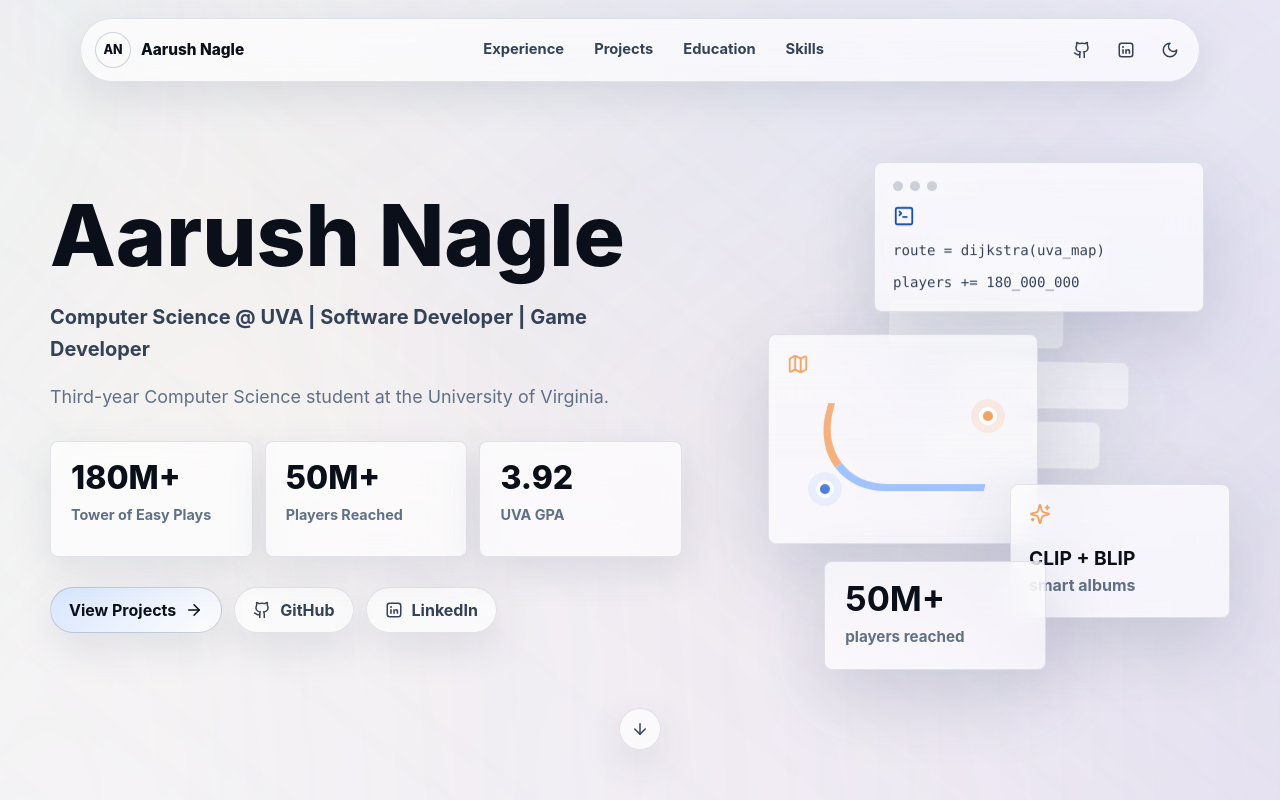
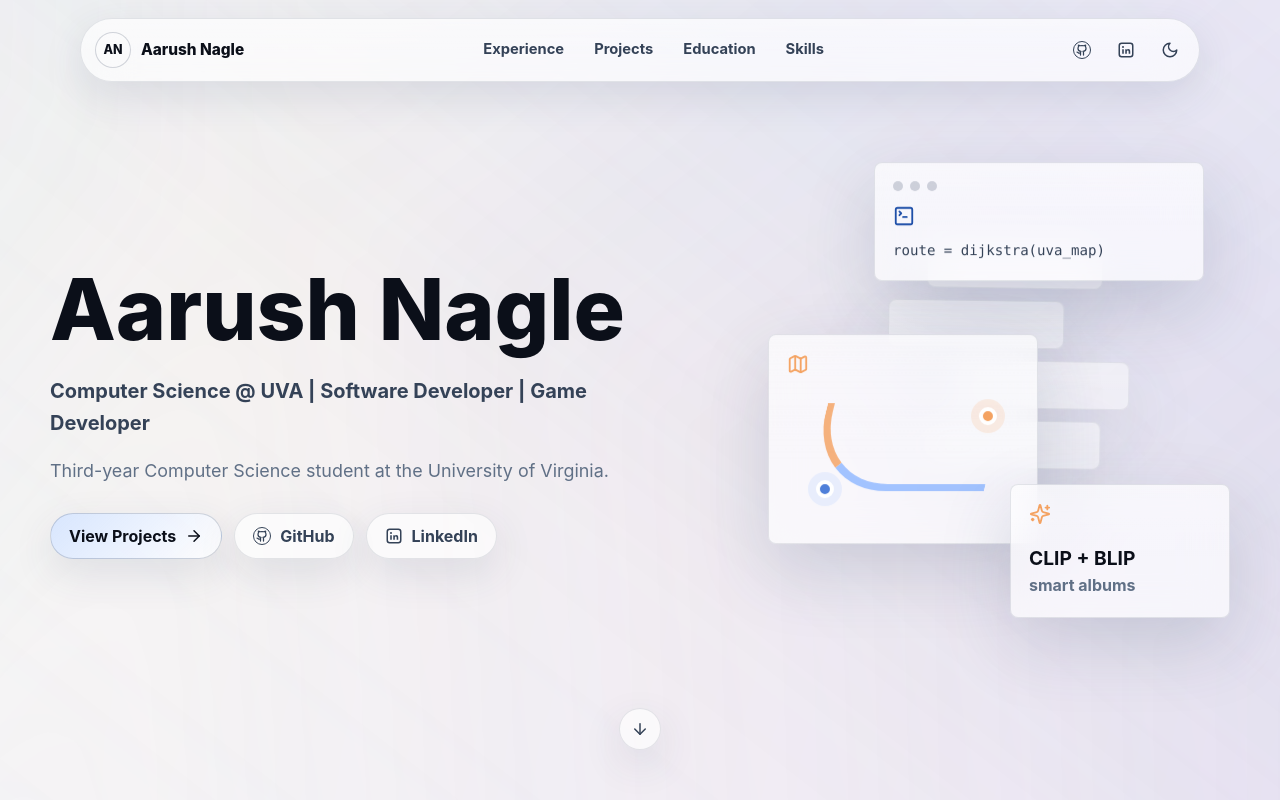
Before and after one commit to AarushNagle24/Aarush-Nagle-Portfolio, a React (Vite) app: page / in a window 1280 px wide. Shown: the top 800 px of the page. Built offline with nearby package versions, Linux system fonts and the light colour scheme.

Commit message:
Remove hero metrics and restore XON logo

```diff
--- a/src/components/Contact.jsx
+++ b/src/components/Contact.jsx
@@ -1,5 +1,6 @@
-import { Github, Mail } from 'lucide-react';
+import { Mail } from 'lucide-react';
 import { socials } from '../data/portfolio.js';
+import GitHubCircleIcon from './GitHubCircleIcon.jsx';
 import GlassCard from './GlassCard.jsx';
 import LinkedInBoxIcon from './LinkedInBoxIcon.jsx';
 
@@ -25,7 +26,7 @@
               LinkedIn
             </a>
             <a className="button button-secondary" href={socials.github} target="_blank" rel="noreferrer">
-              <Github size={18} aria-hidden="true" />
+              <GitHubCircleIcon size={18} />
               GitHub
             </a>
           </div>
--- a/src/components/Footer.jsx
+++ b/src/components/Footer.jsx
@@ -1,5 +1,5 @@
-import { Github } from 'lucide-react';
 import { socials } from '../data/portfolio.js';
+import GitHubCircleIcon from './GitHubCircleIcon.jsx';
 import LinkedInBoxIcon from './LinkedInBoxIcon.jsx';
 
 export default function Footer() {
@@ -10,7 +10,7 @@
         <p>Built with React</p>
         <div className="footer-links">
           <a href={socials.github} target="_blank" rel="noreferrer" aria-label="GitHub">
-            <Github size={18} aria-hidden="true" />
+            <GitHubCircleIcon size={18} />
           </a>
           <a href={socials.linkedin} target="_blank" rel="noreferrer" aria-label="LinkedIn">
             <LinkedInBoxIcon size={18} />
--- /dev/null
+++ b/src/components/GitHubCircleIcon.jsx
@@ -0,0 +1,13 @@
+import { Github } from 'lucide-react';
+
+export default function GitHubCircleIcon({ size = 18 }) {
+  return (
+    <span
+      className="github-circle-icon"
+      style={{ width: size, height: size }}
+      aria-hidden="true"
+    >
+      <Github size={Math.round(size * 0.68)} />
+    </span>
+  );
+}
--- a/src/components/Hero.jsx
+++ b/src/components/Hero.jsx
@@ -1,8 +1,8 @@
 import { motion } from 'framer-motion';
-import { ArrowDown, ArrowRight, Github, Map, Sparkles, TerminalSquare } from 'lucide-react';
-import { heroMetrics, socials } from '../data/portfolio.js';
+import { ArrowDown, ArrowRight, Map, Sparkles, TerminalSquare } from 'lucide-react';
+import { socials } from '../data/portfolio.js';
+import GitHubCircleIcon from './GitHubCircleIcon.jsx';
 import LinkedInBoxIcon from './LinkedInBoxIcon.jsx';
-import MetricCard from './MetricCard.jsx';
 
 export default function Hero() {
   return (
@@ -33,12 +33,6 @@
           Third-year Computer Science student at the University of Virginia.
         </motion.p>
 
-        <div className="hero-metrics" aria-label="Portfolio metrics">
-          {heroMetrics.map((metric, index) => (
-            <MetricCard key={metric.label} metric={metric} delay={0.12 + index * 0.08} />
-          ))}
-        </div>
-
         <motion.div
           className="hero-actions"
           initial={{ opacity: 0, y: 20 }}
@@ -50,7 +44,7 @@
             <ArrowRight size={18} aria-hidden="true" />
           </a>
           <a className="button button-secondary" href={socials.github} target="_blank" rel="noreferrer">
-            <Github size={18} aria-hidden="true" />
+            <GitHubCircleIcon size={18} />
             GitHub
           </a>
           <a className="button button-secondary" href={socials.linkedin} target="_blank" rel="noreferrer">
@@ -75,7 +69,6 @@
           </div>
           <TerminalSquare size={22} />
           <code>route = dijkstra(uva_map)</code>
-          <code>players += 180_000_000</code>
         </div>
         <div className="visual-pane map-pane">
           <Map size={22} />
@@ -94,10 +87,6 @@
           <span />
           <span />
         </div>
-        <div className="visual-stat">
-          <strong>50M+</strong>
-          <span>players reached</span>
-        </div>
       </motion.div>
 
       <a className="scroll-indicator" href="#experience" aria-label="Scroll to experience">
--- a/src/components/MetricCard.jsx
+++ /dev/null
@@ -1,79 +0,0 @@
-import { useEffect, useRef, useState } from 'react';
-import { motion, useInView, useReducedMotion } from 'framer-motion';
-
-const formatter = new Intl.NumberFormat('en-US');
-
-export default function MetricCard({ metric, delay = 0 }) {
-  const ref = useRef(null);
-  const inView = useInView(ref, { once: true, margin: '-60px' });
-  const reducedMotion = useReducedMotion();
-  const [hasStarted, setHasStarted] = useState(false);
-  const [displayValue, setDisplayValue] = useState(reducedMotion ? metric.value : 0);
-
-  useEffect(() => {
-    if (inView) {
-      setHasStarted(true);
-    }
-  }, [inView]);
-
-  useEffect(() => {
-    const timerId = window.setTimeout(() => {
-      if (!ref.current) return;
-
-      const rect = ref.current.getBoundingClientRect();
-      if (rect.top < window.innerHeight && rect.bottom > 0) {
-        setHasStarted(true);
-      }
-    }, 120);
-
-    return () => window.clearTimeout(timerId);
-  }, []);
-
-  useEffect(() => {
-    if (!hasStarted) return undefined;
-
-    if (reducedMotion) {
-      setDisplayValue(metric.value);
-      return undefined;
-    }
-
-    let frameId;
-    const startTime = performance.now();
-    const duration = 950;
-
-    const tick = (now) => {
-      const progress = Math.min((now - startTime) / duration, 1);
-      const eased = 1 - Math.pow(1 - progress, 3);
-      setDisplayValue(metric.value * eased);
-
-      if (progress < 1) {
-        frameId = requestAnimationFrame(tick);
-      }
-    };
-
-    frameId = requestAnimationFrame(tick);
-    return () => cancelAnimationFrame(frameId);
-  }, [hasStarted, metric.value, reducedMotion]);
-
-  const text =
-    metric.decimals != null
-      ? displayValue.toFixed(metric.decimals)
-      : formatter.format(Math.round(displayValue));
-
-  return (
-    <motion.div
-      ref={ref}
-      className="metric-card"
-      initial={{ opacity: 0, y: 18 }}
-      whileInView={{ opacity: 1, y: 0 }}
-      viewport={{ once: true }}
-      transition={{ duration: 0.45, delay }}
-    >
-      <strong>
-        {text}
-        {metric.suffix}
-      </strong>
-      <span>{metric.label}</span>
-    </motion.div>
-  );
-}
--- a/src/components/Navbar.jsx
+++ b/src/components/Navbar.jsx
@@ -1,7 +1,8 @@
 import { AnimatePresence, motion } from 'framer-motion';
-import { Github, Menu, Moon, Sun, X } from 'lucide-react';
+import { Menu, Moon, Sun, X } from 'lucide-react';
 import { useEffect, useState } from 'react';
 import { navLinks, socials } from '../data/portfolio.js';
+import GitHubCircleIcon from './GitHubCircleIcon.jsx';
 import LinkedInBoxIcon from './LinkedInBoxIcon.jsx';
 
 export default function Navbar({ theme, onToggleTheme }) {
@@ -39,7 +40,7 @@
 
       <div className="nav-actions">
         <a className="icon-button" href={socials.github} target="_blank" rel="noreferrer" aria-label="GitHub">
-          <Github size={18} aria-hidden="true" />
+          <GitHubCircleIcon size={18} />
         </a>
         <a
           className="icon-button"
--- a/src/data/portfolio.js
+++ b/src/data/portfolio.js
@@ -14,12 +14,6 @@
   { label: 'Skills', href: '#skills' },
 ];
 
-export const heroMetrics = [
-  { value: 180, suffix: 'M+', label: 'Tower of Easy Plays' },
-  { value: 50, suffix: 'M+', label: 'Players Reached' },
-  { value: 3.92, suffix: '', label: 'UVA GPA', decimals: 2 },
-];
-
 export const experiences = [
   {
     id: 'xon-studios',
@@ -30,8 +24,8 @@
     period: 'March 2021 - Present',
     link: 'https://www.roblox.com/communities/9895654/XON-Studios',
     linkLabel: 'View Roblox Community',
-    image: asset('images/xon-studios-mark.svg'),
-    fallbackImage: asset('images/xon-studios-mark.svg'),
+    image: asset('images/xon-studios.png'),
+    fallbackImage: asset('images/xon-fallback.svg'),
     description:
       'Founded XON Studios, an independent Roblox development studio whose games have reached 190+ million plays and more than 50 million players worldwide.',
     highlights: [
--- a/src/styles/components.css
+++ b/src/styles/components.css
@@ -185,6 +185,19 @@
   transform: translateY(-1px);
 }
 
+.github-circle-icon {
+  display: inline-grid;
+  flex: 0 0 auto;
+  place-items: center;
+  border: 1.7px solid currentColor;
+  border-radius: 50%;
+  line-height: 1;
+}
+
+.github-circle-icon svg {
+  stroke-width: 2.5;
+}
+
 .menu-toggle {
   display: none;
 }
@@ -256,41 +269,6 @@
   font-size: 1.12rem;
 }
 
-.hero-metrics {
-  display: grid;
-  grid-template-columns: repeat(3, minmax(0, 1fr));
-  gap: 12px;
-  margin: 30px 0;
-}
-
-.metric-card {
-  min-height: 116px;
-  padding: 20px;
-  border: 1px solid var(--glass-border);
-  border-radius: 8px;
-  background:
-    linear-gradient(180deg, rgba(255, 255, 255, 0.15), transparent 64%),
-    var(--surface);
-  box-shadow: var(--shadow-soft);
-  backdrop-filter: blur(18px) saturate(140%);
-  -webkit-backdrop-filter: blur(18px) saturate(140%);
-}
-
-.metric-card strong {
-  display: block;
-  margin-bottom: 8px;
-  color: var(--text-strong);
-  font-size: 2rem;
-  font-weight: 820;
-  line-height: 1;
-}
-
-.metric-card span {
-  color: var(--muted);
-  font-size: 0.9rem;
-  font-weight: 650;
-}
-
 .hero-actions,
 .project-actions,
 .contact-actions {
@@ -347,7 +325,6 @@
 }
 
 .visual-pane,
-.visual-stat,
 .tower-stack span {
   border: 1px solid var(--glass-border);
   border-radius: 8px;
@@ -491,34 +468,6 @@
 
 .tower-stack span:nth-child(3) {
   transform: translateX(28px);
-}
-
-.visual-stat {
-  position: absolute;
-  z-index: 3;
-  bottom: 22px;
-  left: 88px;
-  width: 222px;
-  padding: 20px;
-  animation: floatB 12s ease-in-out infinite reverse;
-}
-
-.visual-stat strong,
-.visual-stat span {
-  display: block;
-}
-
-.visual-stat strong {
-  color: var(--text-strong);
-  font-size: 2.15rem;
-  line-height: 1;
-}
-
-.visual-stat span {
-  margin-top: 8px;
-  color: var(--muted);
-  font-size: 0.95rem;
-  font-weight: 650;
 }
 
 .scroll-indicator {
@@ -1233,10 +1182,6 @@
     right: 14%;
   }
 
-  .visual-stat {
-    left: 22%;
-  }
-
   .experience-card,
   .experience-card-featured,
   .project-card-featured {
@@ -1293,14 +1238,8 @@
     font-size: 1rem;
   }
 
-  .hero-metrics,
   .project-grid {
     grid-template-columns: 1fr;
-  }
-
-  .metric-card {
-    min-height: 96px;
-    padding: 18px;
   }
 
   .hero-actions,
@@ -1346,8 +1285,7 @@
     height: 38px;
   }
 
-  .ai-pane,
-  .visual-stat {
+  .ai-pane {
     display: none;
   }
 
@@ -1463,7 +1401,6 @@
 @media (prefers-reduced-motion: reduce) {
   .ambient-gradient,
   .visual-pane,
-  .visual-stat,
   .tower-stack,
   .scroll-indicator {
     animation: none !important;
```
Also changed, not shown: public/images/xon-studios-mark.svg (deleted).
